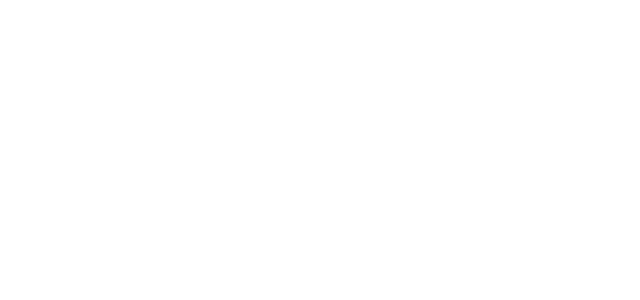
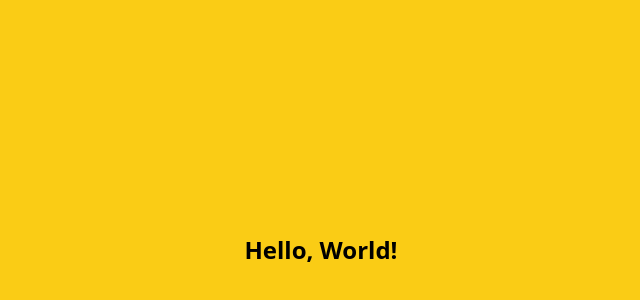
Before and after one commit to AdelineA/React-Introductory-Exercises, a React (Create React App) app: page / in a window 1280 px wide. Shown: the part 150-450 px from the top of the page, without its empty margins (319-959 px from the left). Built offline with nearby package versions, Linux system fonts and the light colour scheme.

Commit message:
helloworld exercise

```diff
--- a/src/App.js
+++ b/src/App.js
@@ -1,8 +1,9 @@
-
+import HelloWorld from "./components/HelloWorld";
 
 function App() {
   return (
     <div>
+      <HelloWorld/>
     </div>
   );
 }
--- /dev/null
+++ b/src/components/HelloWorld.js
@@ -0,0 +1,9 @@
+import React from 'react'
+
+export default function HelloWorld() {
+  return (
+    <div className='bg-yellow-400 flex text-2xl font-semibold items-center justify-center p-96'>
+        <h4>Hello, World!</h4>
+    </div>
+  )
+}
```
